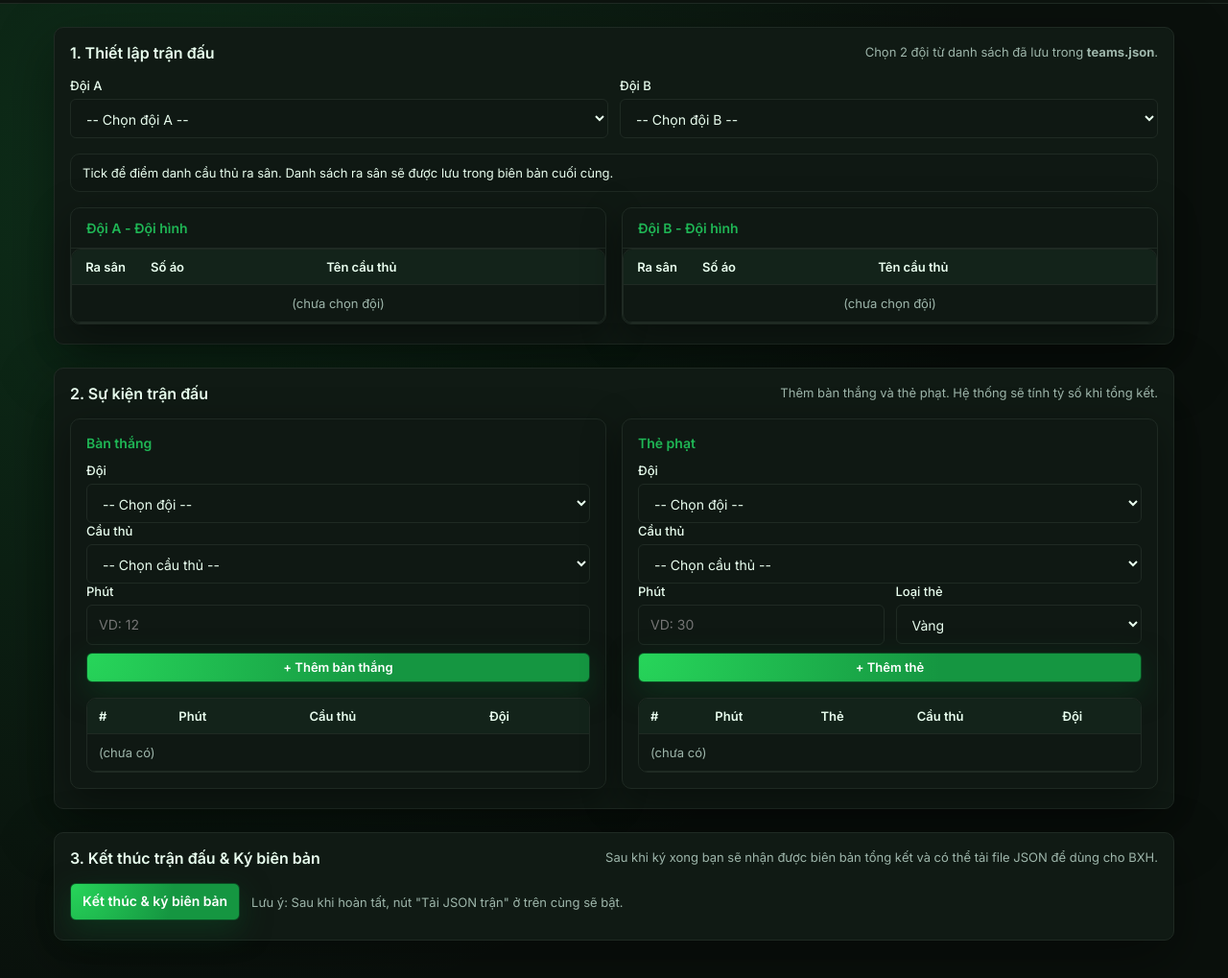
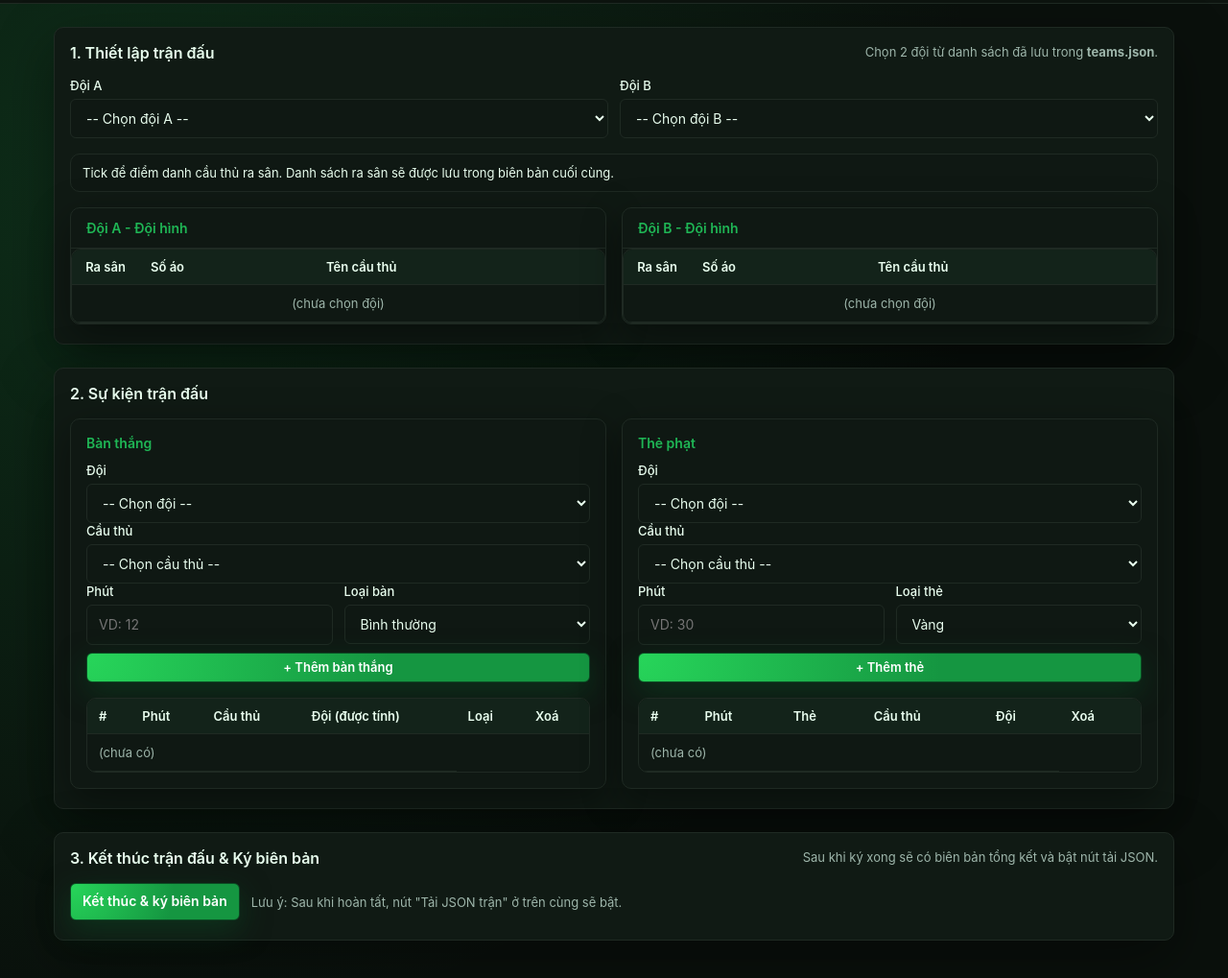
Before and after one commit to banbongdakduoc-tech/bienbanbongda, a plain HTML site: page index.html in a window 1280 px wide. Shown: the part 53-1072 px from the top of the page at 96% size. Drawn offline with Linux system fonts and the light colour scheme.

Commit message:
Update index.html

```diff
--- a/index.html
+++ b/index.html
@@ -5,7 +5,6 @@
   <meta name="viewport" content="width=device-width,initial-scale=1"/>
   <title>Biên bản trận đấu</title>
   <link rel="stylesheet" href="style.css"/>
-  <link href="https://fonts.googleapis.com/css2?family=Inter:wght@400;500;600;700&display=swap" rel="stylesheet">
 </head>
 <body>
 
@@ -95,9 +94,6 @@
   <section class="card">
     <div class="card-header-row">
       <h2>2. Sự kiện trận đấu</h2>
-      <div class="subnote">
-        Thêm bàn thắng và thẻ phạt. Hệ thống sẽ tính tỷ số khi tổng kết.
-      </div>
     </div>
 
     <div class="events-row">
@@ -117,6 +113,13 @@
             <label>Phút</label>
             <input id="goalMinuteInput" class="input-dark" placeholder="VD: 12"/>
           </div>
+          <div class="fc">
+            <label>Loại bàn</label>
+            <select id="goalTypeSelect" class="select-dark">
+              <option value="normal">Bình thường</option>
+              <option value="own">Phản lưới</option>
+            </select>
+          </div>
         </div>
         <button id="btnAddGoal" class="btn green small mt8">+ Thêm bàn thắng</button>
 
@@ -127,11 +130,13 @@
                 <th>#</th>
                 <th>Phút</th>
                 <th>Cầu thủ</th>
-                <th>Đội</th>
+                <th>Đội (được tính)</th>
+                <th>Loại</th>
+                <th class="col-narrow">Xoá</th>
               </tr>
             </thead>
             <tbody id="goalsListTbody">
-              <tr><td colspan="4" class="dim">(chưa có)</td></tr>
+              <tr><td colspan="6" class="dim">(chưa có)</td></tr>
             </tbody>
           </table>
         </div>
@@ -172,10 +177,11 @@
                 <th>Thẻ</th>
                 <th>Cầu thủ</th>
                 <th>Đội</th>
+                <th class="col-narrow">Xoá</th>
               </tr>
             </thead>
             <tbody id="cardsListTbody">
-              <tr><td colspan="5" class="dim">(chưa có)</td></tr>
+              <tr><td colspan="6" class="dim">(chưa có)</td></tr>
             </tbody>
           </table>
         </div>
@@ -189,7 +195,7 @@
     <div class="card-header-row">
       <h2>3. Kết thúc trận đấu & Ký biên bản</h2>
       <div class="subnote">
-        Sau khi ký xong bạn sẽ nhận được biên bản tổng kết và có thể tải file JSON để dùng cho BXH.
+        Sau khi ký xong sẽ có biên bản tổng kết và bật nút tải JSON.
       </div>
     </div>
 
@@ -206,7 +212,7 @@
     <div class="card-header-row">
       <h2>4. Biên bản cuối cùng</h2>
       <div class="subnote">
-        Đây là bản chính thức sau khi ký. Bạn chỉ cần copy file JSON tải xuống và đưa vào repo BXH.
+        Đây là bản chính thức sau khi ký. Copy JSON để đưa vào BXH.
       </div>
     </div>
 
@@ -240,11 +246,12 @@
               <th>#</th>
               <th>Phút</th>
               <th>Cầu thủ</th>
-              <th>Đội</th>
+              <th>Đội (được tính)</th>
+              <th>Loại</th>
             </tr>
           </thead>
           <tbody id="finalGoalsTbody">
-            <tr><td colspan="4" class="dim">(không có)</td></tr>
+            <tr><td colspan="5" class="dim">(không có)</td></tr>
           </tbody>
         </table>
       </div>
```
